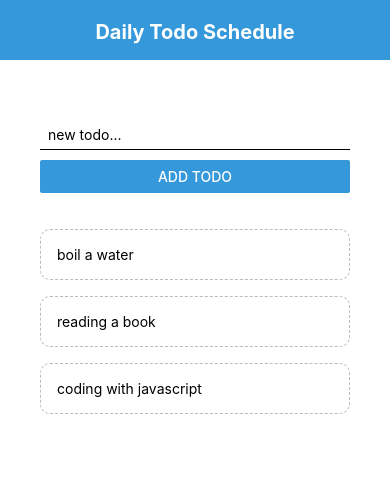
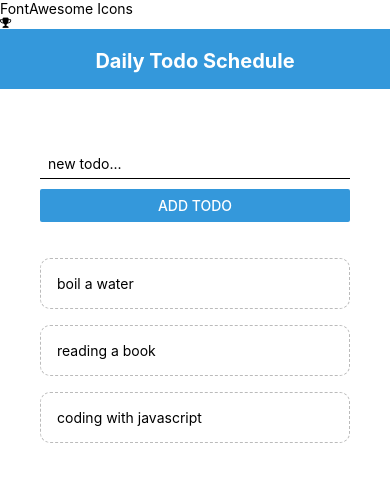
Before and after one commit to Naandalist/todo-app, a React Native app: screen / in a window 390 px wide. Shown: the top 482 px of the page. Built offline with nearby package versions, Linux system fonts and the light colour scheme.

Commit message:
add note

```diff
--- a/src/screens/Dashboard.js
+++ b/src/screens/Dashboard.js
@@ -1,4 +1,8 @@
 import React, {useState} from 'react';
+import Ionicons from 'react-native-vector-icons/Ionicons';
+import FontAwesome from 'react-native-vector-icons/FontAwesome';
+import Entypo from 'react-native-vector-icons/Entypo';
+import Icon from 'react-native-vector-icons/FontAwesome';
 import {
   StyleSheet,
   View,
@@ -6,6 +10,7 @@ import {
   Alert,
   TouchableWithoutFeedback,
   Keyboard,
+  Text,
 } from 'react-native';
 import Header from '../components/Header';
 import TodoItem from '../components/TodoItem';
@@ -40,6 +45,10 @@ const Dashboard = () => {
   return (
     <TouchableWithoutFeedback onPress={() => Keyboard.dismiss()}>
       <View style={styles.container}>
+        <View>
+          <Text>FontAwesome Icons</Text>
+          <FontAwesome name="trophy" />
+        </View>
         <Header />
         <View style={styles.content}>
           <AddTodo submitHandler={submitHandler} />
@@ -73,3 +82,10 @@ const styles = StyleSheet.create({
 });
 
 export default Dashboard;
+
+/**
+ * NOTE::
+ * If you want to see list of available icons from fontawesome,
+ * you can look in this directory:
+ * \node_modules\react-native-vector-icons\glyphmaps\FontAwesome.json
+ */
```
